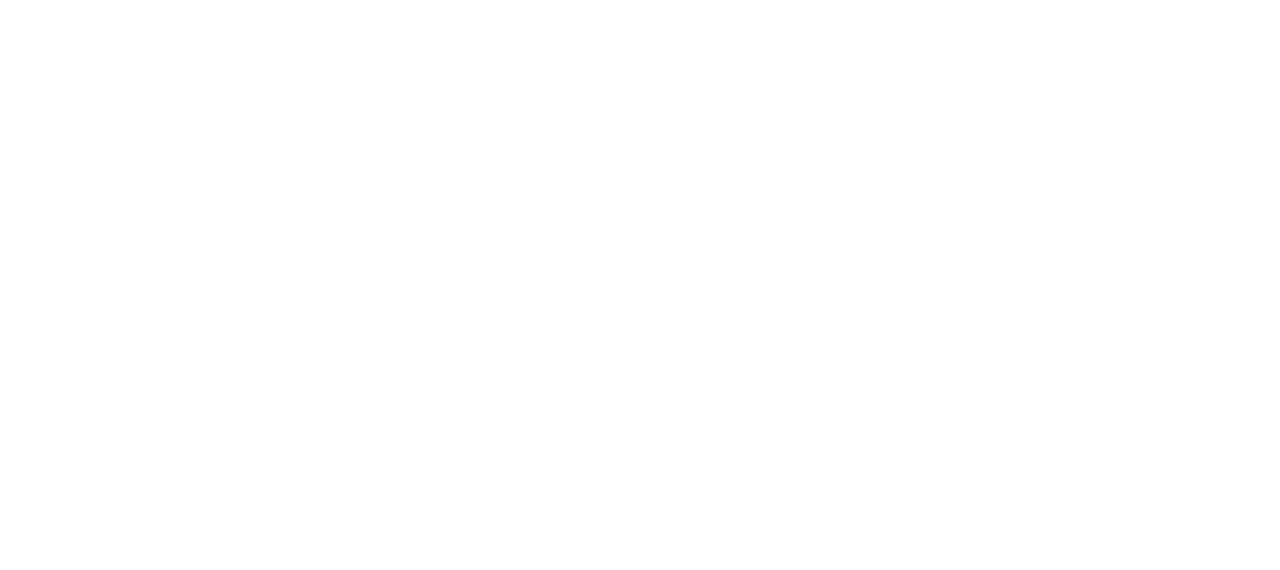
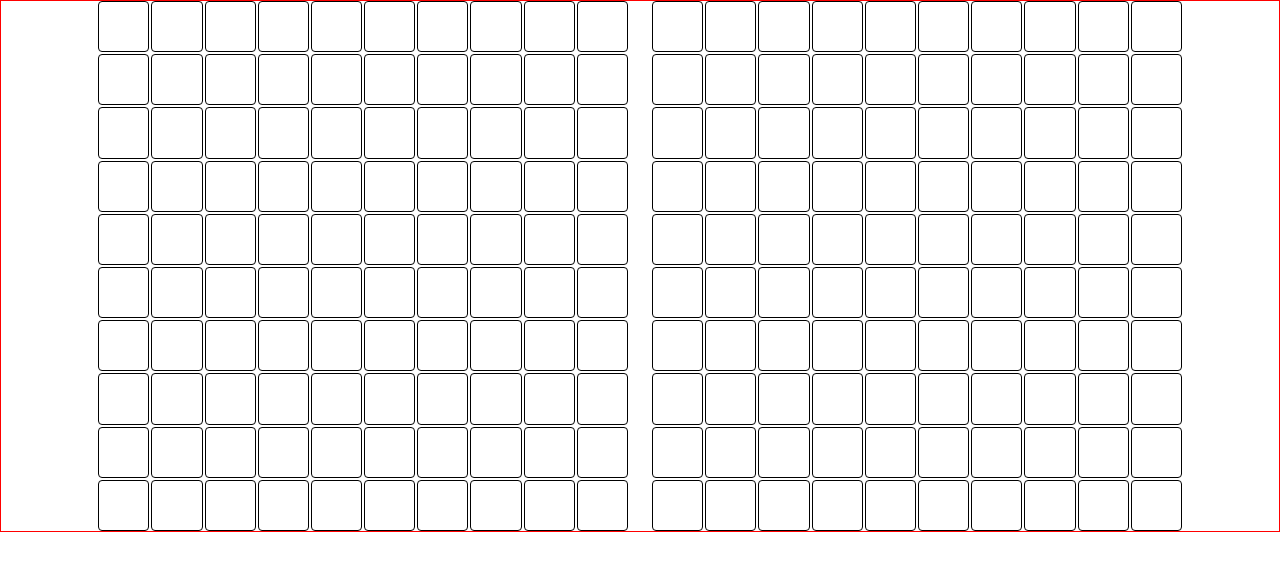
Before and after one commit to jozef-hudec-27/battleship, a website built with webpack: page dist/index.html in a window 1280 px wide. Built offline with nearby package versions, Linux system fonts and the light colour scheme.

Commit message:
Render boards on the page

```diff
--- /dev/null
+++ b/src/assets/styles/_config.scss
@@ -0,0 +1,6 @@
+%reset-appearance {
+  appearance: none;
+  border: none;
+  outline: none;
+  background-color: unset;
+}
--- a/src/assets/styles/style.scss
+++ b/src/assets/styles/style.scss
@@ -0,0 +1,50 @@
+@use 'config';
+
+body {
+  margin: 0;
+}
+
+#main {
+  display: flex;
+  border: 1px solid red;
+  justify-content: center;
+  align-items: center;
+  gap: 24px;
+  flex-wrap: wrap;
+}
+
+[class$='-board'] {
+  // human-board, computer-board
+  display: flex;
+  flex-direction: column;
+  gap: 2px;
+
+  .row {
+    display: flex;
+    gap: 2px;
+  }
+
+  button {
+    @extend %reset-appearance;
+    width: 4vw;
+    height: 4vw;
+    border: 1px solid black;
+    border-radius: 4px;
+
+    &:hover,
+    &:focus {
+      background-color: grey;
+    }
+  }
+}
+
+@media (max-width: 576px) {
+  #main {
+    flex-direction: column;
+  }
+
+  [class$='-board'] button {
+    width: 8vw;
+    height: 8vw;
+  }
+}
--- /dev/null
+++ b/src/dom.js
@@ -0,0 +1,40 @@
+export const DomController = (() => {
+  const newElement = (type, cls = '', id = '', text = '') => {
+    const element = document.createElement(type)
+    element.setAttribute('class', cls)
+    element.id = id
+    element.textContent = text
+
+    return element
+  }
+
+  const addChildrenTo = (element, children) => {
+    children.forEach((child) => element.appendChild(child))
+  }
+
+  const byId = (id) => document.getElementById(id)
+
+  return { newElement, addChildrenTo, byId }
+})()
+
+export const DomGame = (() => {
+  const markupForBoard = (board, name) => {
+    const boardEl = DomController.newElement('section', `${name}-board`)
+
+    for (let row = 0; row < board.length; row++) {
+      const rowEl = DomController.newElement('div', 'row')
+
+      for (let col = 0; col < board[0].length; col++) {
+        const tileBtn = DomController.newElement('button')
+        tileBtn.dataset.position = `${row}_${col}`
+        rowEl.appendChild(tileBtn)
+      }
+
+      boardEl.appendChild(rowEl)
+    }
+
+    return boardEl
+  }
+
+  return { markupForBoard }
+})()
--- a/src/game/computer_player.js
+++ b/src/game/computer_player.js
@@ -1,7 +1,7 @@
 /* eslint-disable operator-linebreak */
 
-import Gameboard, { GameboardService } from './gameboard'
-import { GameService } from './game'
+import Gameboard, { GameboardService } from './gameboard.js'
+import { GameService } from './game.js'
 
 export default function ComputerPlayer(gameBoard = Gameboard()) {
   function randomPlay(game) {
--- a/src/game/gameboard.js
+++ b/src/game/gameboard.js
@@ -1,6 +1,6 @@
 /* eslint-disable operator-linebreak */
 
-import Ship, { ShipService } from './ship'
+import Ship, { ShipService } from './ship.js'
 
 export const GameboardService = (() => {
   const display = (board) => board.map((boardRow) => boardRow.map((pos) => (pos === 0 ? 0 : 1)))
--- a/src/game/player.js
+++ b/src/game/player.js
@@ -1,5 +1,5 @@
-import { GameService } from './game'
-import Gameboard from './gameboard'
+import { GameService } from './game.js'
+import Gameboard from './gameboard.js'
 
 export default function Player(gameBoard = Gameboard()) {
   function play(game, row, col) {
--- a/src/index.js
+++ b/src/index.js
@@ -1 +1,13 @@
 import './assets/styles/style.scss'
+import Game from './game/game.js'
+import Player from './game/player.js'
+import ComputerPlayer from './game/computer_player.js'
+import { DomGame } from './dom.js'
+
+const human = Player()
+const computer = ComputerPlayer()
+
+const game = Game(human, computer)
+
+document.getElementById('main').appendChild(DomGame.markupForBoard(human.gameBoard.board, 'human'))
+document.getElementById('main').appendChild(DomGame.markupForBoard(computer.gameBoard.board, 'computer'))
--- a/webpack.config.js
+++ b/webpack.config.js
@@ -1,12 +1,14 @@
-const path = require('path')
+// const path = require('path')
+import path from 'path'
 
-module.exports = {
+export default {
   mode: 'development',
   entry: './src/index.js',
   devtool: 'inline-source-map',
   output: {
     filename: 'main.js',
-    path: path.resolve(__dirname, 'dist'),
+    // path: path.resolve(__dirname, 'dist'),
+    path: path.resolve(new URL('.', import.meta.url).pathname, 'dist'),
   },
   devServer: {
     static: './dist',
```
Also changed, not shown: .eslintrc.json, dist/index.html.
